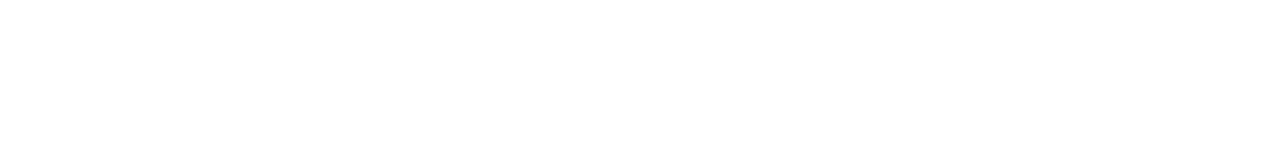
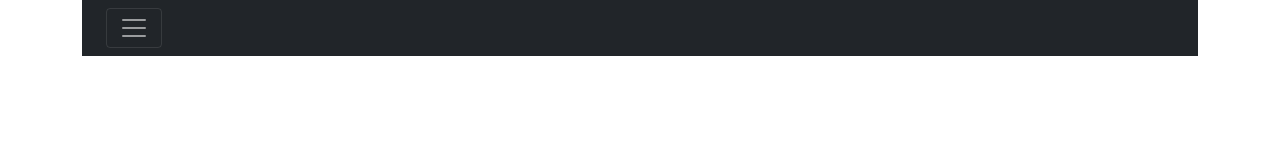
Before and after one commit to BlessSinister/JohnBlog, a plain HTML site: page index.html in a window 1280 px wide. Drawn offline with nearby package versions, Linux system fonts and the light colour scheme.

Commit message:
add navbar and main photo

```diff
--- a/css/style.css
+++ b/css/style.css
@@ -7,12 +7,13 @@
 
 * {
     box-sizing: border-box;
-    margin: 0;
-    padding: 0;
 }
 
 html,
 body {
     font-family: 'Heebo', sans-serif;
     font-size: 16px;
+    width: 100%;
+    margin: 0;
+    padding: 0;
 }
--- a/index.html
+++ b/index.html
@@ -15,6 +15,29 @@
 </head>
 
 <body>
+    <header>
+        <div class="container">
+            <div class="row">
+                <div class="col-xs-12">
+                    <div class="collapse" id="navbarToggleExternalContent">
+                        <div class="bg-light">
+                            <h5 class="text-white h4">Collapsed content</h5>
+                            <span class="text-muted">Toggleable via the navbar brand.</span>
+                        </div>
+                    </div>
+                    <nav class="navbar navbar-dark bg-dark">
+                        <div class="container-fluid">
+                            <button class="navbar-toggler" type="button" data-toggle="collapse"
+                                data-target="#navbarToggleExternalContent" aria-controls="navbarToggleExternalContent"
+                                aria-expanded="false" aria-label="Toggle navigation">
+                                <span class="navbar-toggler-icon bg-dark"></span>
+                            </button>
+                        </div>
+                    </nav>
+                </div>
+            </div>
+        </div>
+    </header>
 
     <script src="https://cdn.jsdelivr.net/npm/bootstrap@5.0.1/dist/js/bootstrap.bundle.min.js"
         integrity="sha384-gtEjrD/SeCtmISkJkNUaaKMoLD0//ElJ19smozuHV6z3Iehds+3Ulb9Bn9Plx0x4"
```
Also changed, not shown: img/main_photo.png (added).
